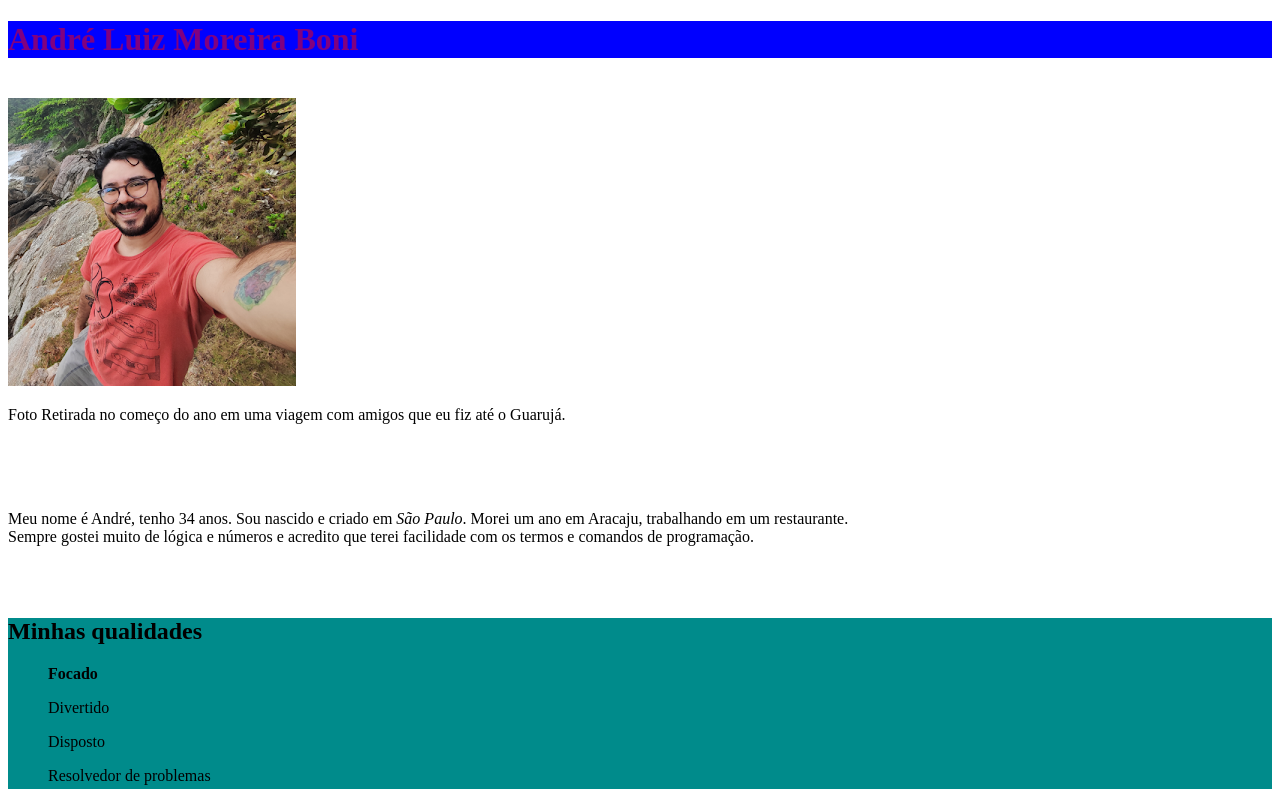
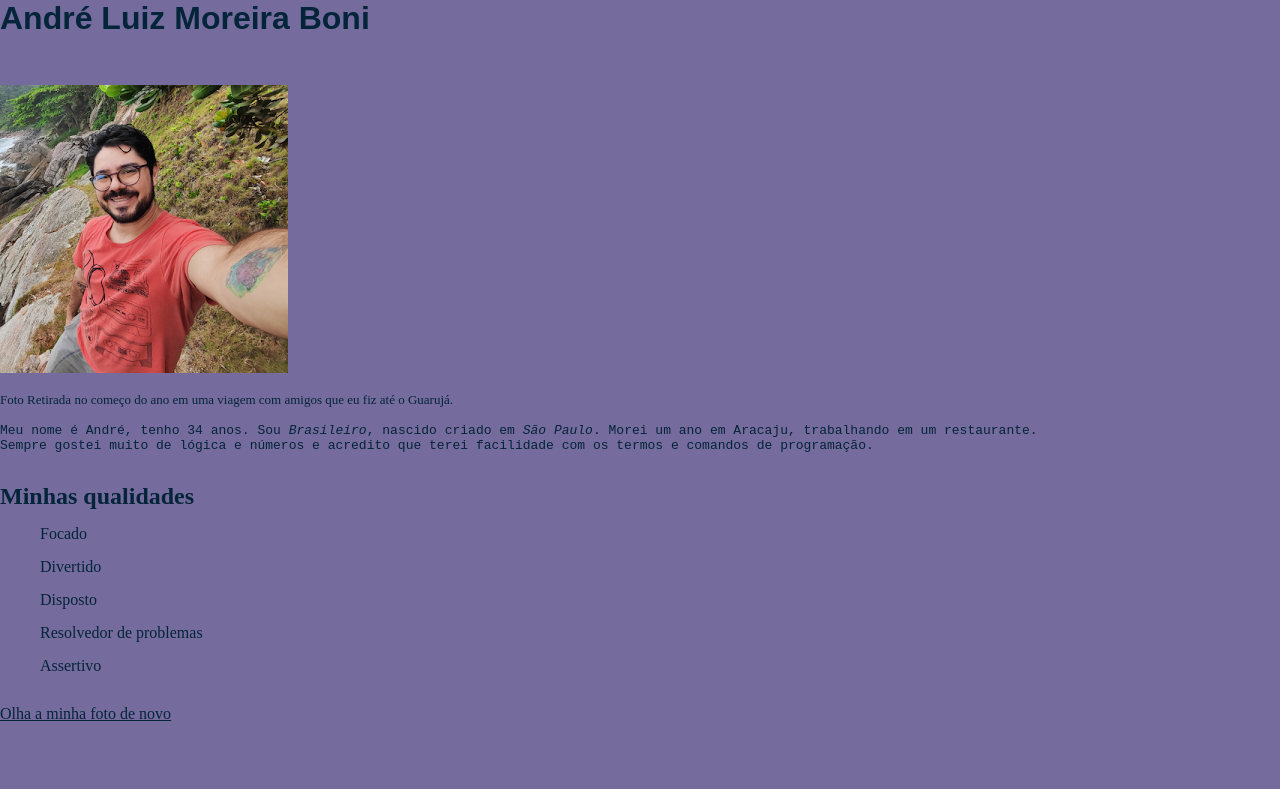
Before and after one commit to andreluizboni/exercicios_trybe, a plain HTML site: page fundamentos/secao3-html-css/dia1-estruturas_de_pagina/portfolio_web/index.html in a window 1280 px wide. Shown: the top 789 px of the page. Drawn offline with Linux system fonts and the light colour scheme.

Commit message:
criei css portfolio e formatacao basica

```diff
--- a/fundamentos/secao3-html-css/dia1-estruturas_de_pagina/portfolio_web/index.html
+++ b/fundamentos/secao3-html-css/dia1-estruturas_de_pagina/portfolio_web/index.html
@@ -5,26 +5,27 @@
     <meta charset="UTF-8">
     <meta name="viewport" content="width=device-width, initial-scale=1.0">
     <title>André Boni programador</title>
+    <link rel="stylesheet" href="./style.css"
 </head>
 
 <body>
-    <div style="background-color:blue; color:purple">
+    <div>
         <h1 id="nome"> André Luiz Moreira Boni</h1>
     </div>
     <div><br>
-        <img id="01" src=André.png width "300px">
+        <img id="01" src=André.png >
         <p id="sobre"> Foto Retirada no começo do ano em uma viagem com amigos que eu fiz até o Guarujá.</p>
-        <br><br><br>
-        <p>Meu nome é André, tenho 34 anos. Sou nascido e criado em <em>São Paulo</em>. Morei um ano em Aracaju,
+
+        <p class="about">Meu nome é André, tenho 34 anos. Sou <span class="city"> Brasileiro</span>, nascido criado em <span class="city"> São Paulo</span>. Morei um ano em Aracaju,
             trabalhando em
             um restaurante. <br>
             Sempre gostei muito de lógica e números e acredito que terei facilidade com os termos e comandos de
-            programação.</p><br><br>
+            programação.
 
     </div>
-    <div style="background-color: darkcyan;"">
+    <div>
     <h2 id="pontos"> Minhas qualidades </h2>
-        <ul> <strong> Focado </strong> </ul>
+        <ul> Focado </ul>
         <ul> Divertido </ul>
         <ul> Disposto </ul>
         <ul> Resolvedor de problemas </ul>
@@ -33,7 +34,7 @@
     <p> <a href="#01"> Olha a minha foto de novo</a></p>
     <br><br><br>
     <p><a href="https://onepieceex.net/" target="_blank">Bora assistir one piece?</a></p><br><br><br>
-    <div style="background-color: blueviolet;"><br><br>
+    <div><br><br>
         <ul> <a href="#nome"> Meu nome</a></ul><br>
         <ul> <a href="#sobre"> De onde veio essa foto?</a></ul><br>
         <ul> <a href="#pontos"> Alguns pontos forte</a></ul><br>
--- /dev/null
+++ b/fundamentos/secao3-html-css/dia1-estruturas_de_pagina/portfolio_web/style.css
@@ -0,0 +1,19 @@
+* {
+    background-color: rgb(117, 108, 157);
+margin: 0;
+border: 20 px;
+padding-bottom:15px;
+color:rgb(4, 36, 57);}
+
+#nome {
+    font-family: fantasy;
+}
+.about {
+    font-family: monospace;
+}
+.city {
+    font-style: italic;
+}
+#sobre {
+    font-size: small;
+}
```
